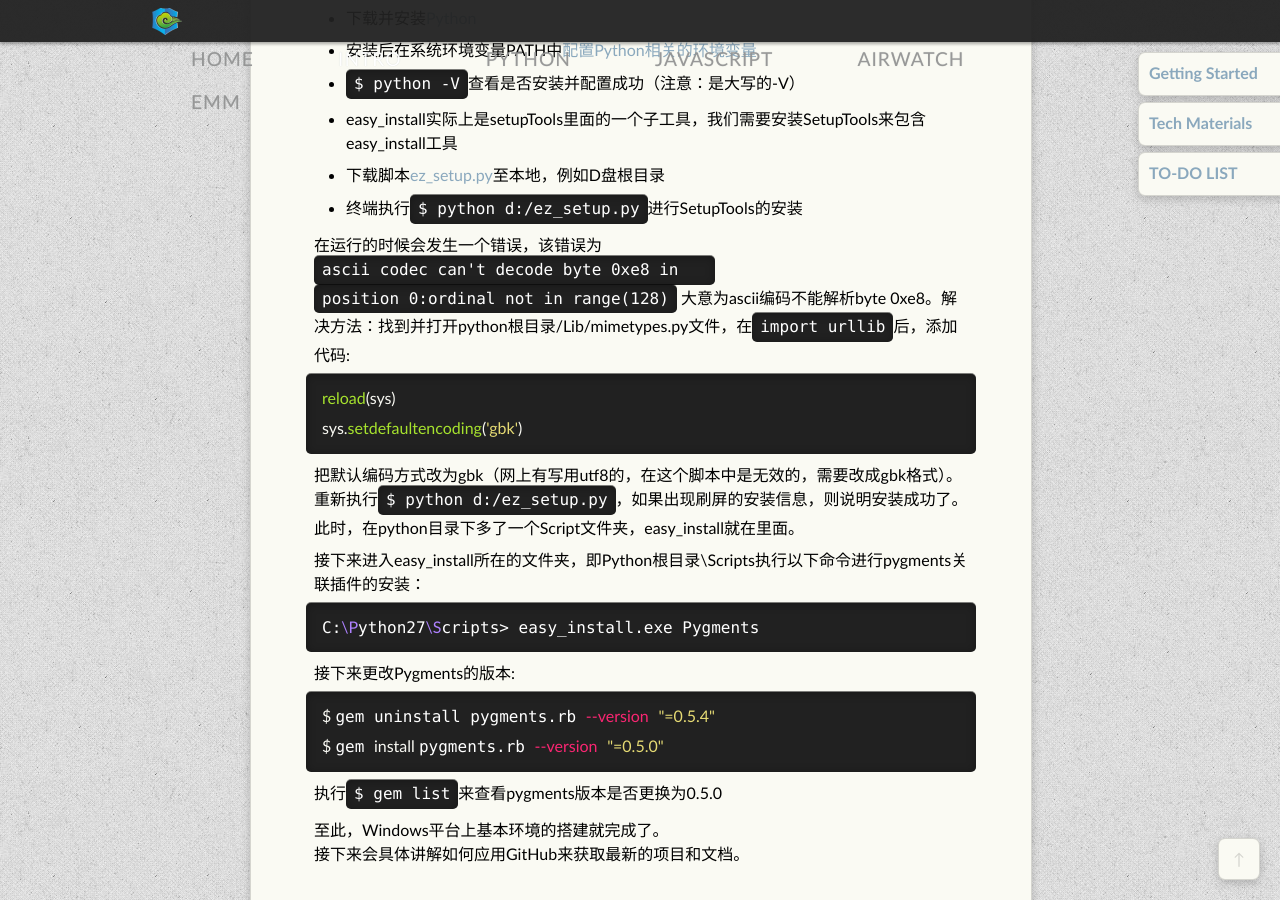
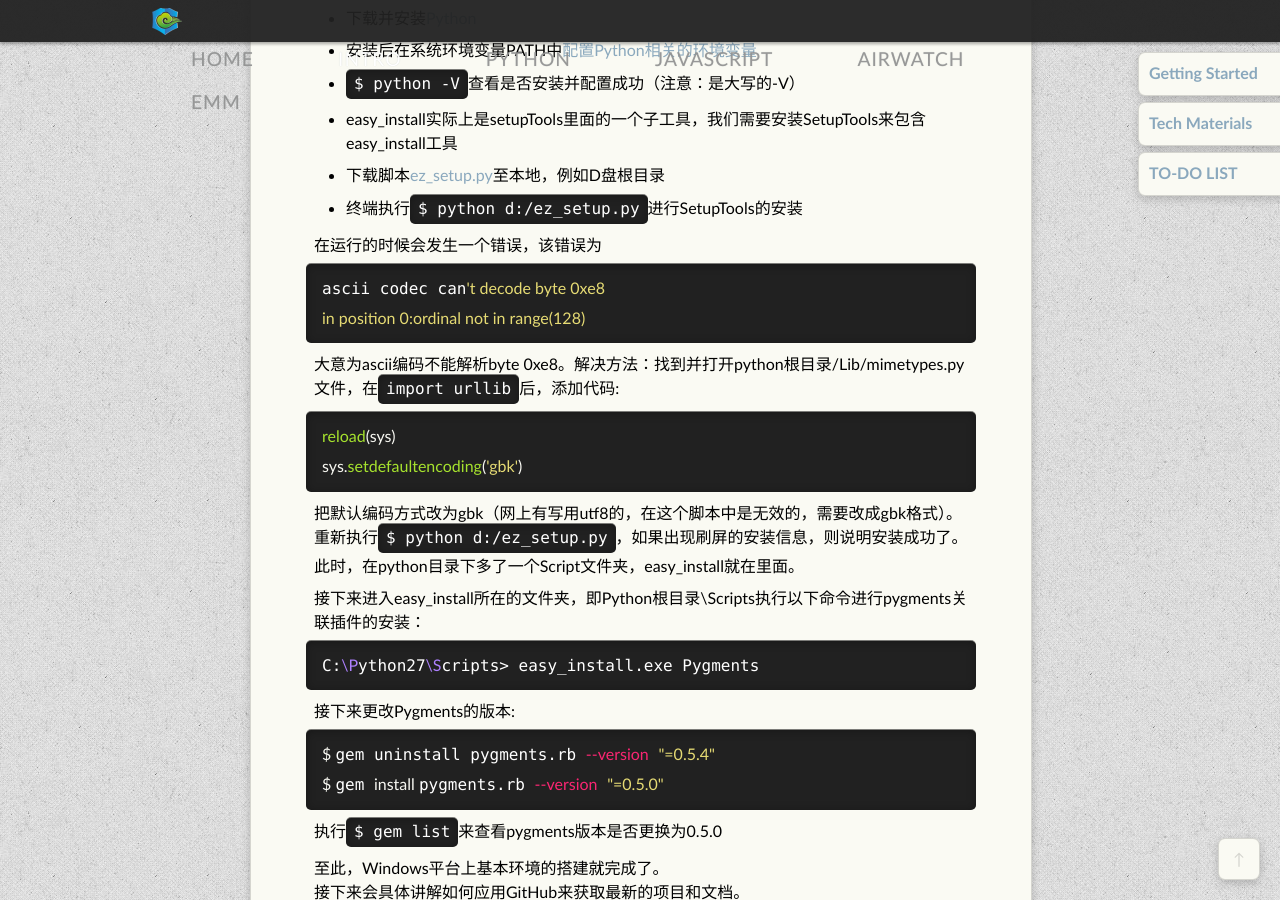
Before and after one commit to wh1100717/poly.emptystack.net, a Jekyll site: the page built from docs/installation.md, in a window 1280 px wide and 900 px high, scrolled down 1715 px. Built offline with Jekyll 4.4.1, drawn with Linux system fonts in a browser that asks for light colours; some web fonts are replaced; Markdown is read by kramdown in place of the engine named in the settings; comment, search, counter and statistics services are not loaded.

Commit message:
Update installation.md

```diff
--- a/docs/installation.md
+++ b/docs/installation.md
@@ -74,8 +74,13 @@ Pygments支持easy\_install安装，而easy\_install是用Python编写的脚本
 * 下载脚本[ez_setup.py](https://bitbucket.org/pypa/setuptools/raw/bootstrap/ez_setup.py)至本地，例如D盘根目录
 * 终端执行`$ python d:/ez_setup.py`进行SetupTools的安装
 
-在运行的时候会发生一个错误，该错误为<code>ascii codec can't decode byte 0xe8 in   </code>
-<code>position 0:ordinal not in range(128)</code>
+在运行的时候会发生一个错误，该错误为
+
+{% highlight bash %}
+ascii codec can't decode byte 0xe8
+in position 0:ordinal not in range(128)
+{% endhighlight %}
+
 大意为ascii编码不能解析byte 0xe8。解决方法：找到并打开python根目录/Lib/mimetypes.py文件，在`import urllib`后，添加代码:
 
 {% highlight python %}
```
